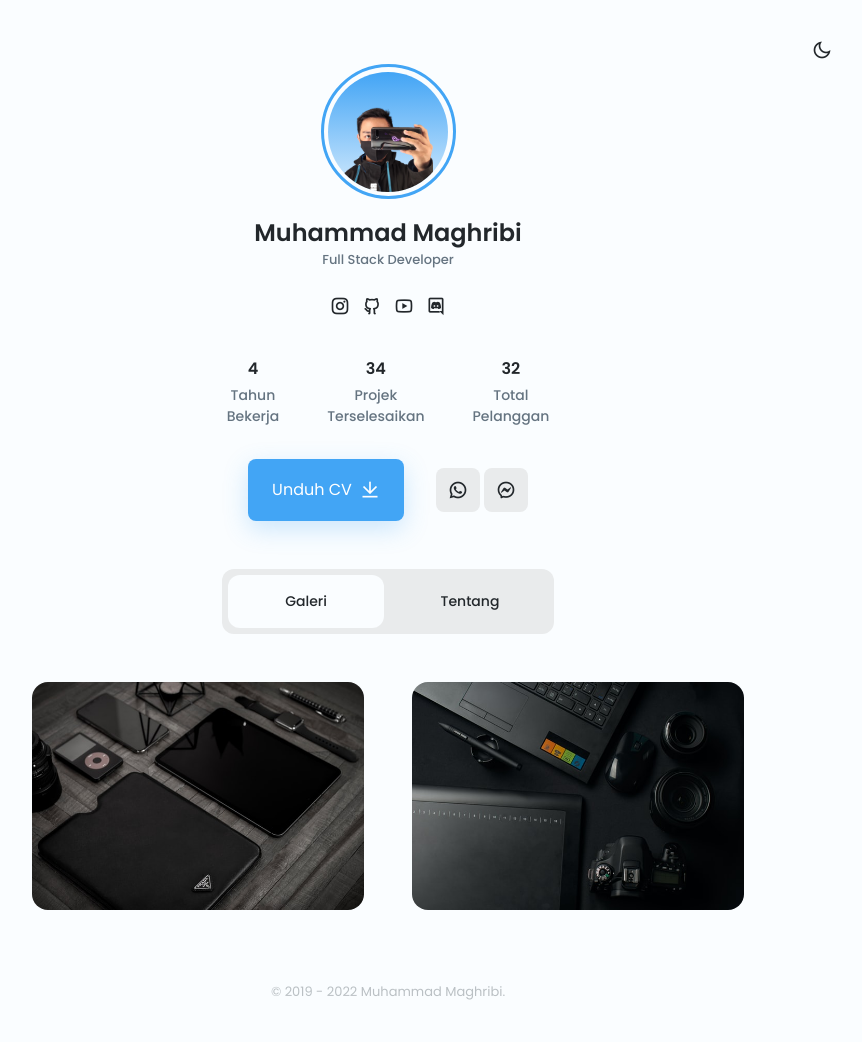
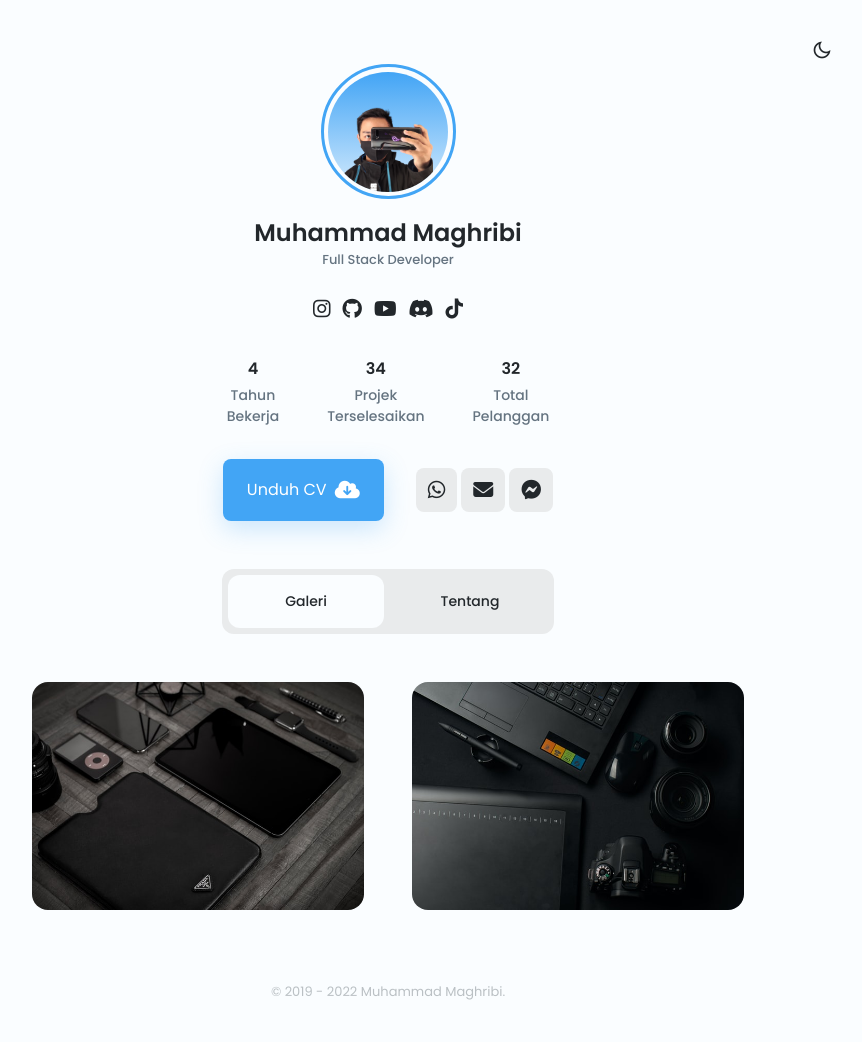
Before and after one commit to muhammedia/muhammedia.github.io, a plain HTML site: page index.html in a window 1280 px wide. Shown: the whole page, without its empty margins (252-1114 px from the left). Drawn offline with nearby package versions, Linux system fonts and the light colour scheme.

Commit message:
mengubah jenis font dan menambahkan beberapa penyesuaian

```diff
--- a/index.html
+++ b/index.html
@@ -17,6 +17,7 @@
         <link rel="shortcut icon" href="assets/img/automaton.png" type="image/x-icon">
 
         <!--=============== REMIX ICONS ===============-->
+        <script src="https://kit.fontawesome.com/523d811539.js" crossorigin="anonymous"></script>
         <link href="https://cdn.jsdelivr.net/npm/remixicon@2.5.0/fonts/remixicon.css" rel="stylesheet">
 
         <!--=============== CSS ===============-->
@@ -44,19 +45,23 @@
 
                     <ul class="profile__social">
                         <a href="https://www.instagram.com/muhampedia" target="_blank" class="profile__social-link">
-                            <i class="ri-instagram-line"></i>
+                            <i class="fa-brands fa-instagram"></i>
                         </a>
 
                         <a href="https://github.com/muhammedia" target="_blank" class="profile__social-link">
-                            <i class="ri-github-line"></i>
+                            <i class="fa-brands fa-github"></i>
                         </a>
 
                         <a href="https://youtube.com/muhammadmaghribi" target="_blank" class="profile__social-link">
-                            <i class="ri-youtube-line"></i>
+                            <i class="fa-brands fa-youtube"></i>
                         </a>
 
-                        <a href="https://discord.gg/V2tWmm3DQC" target="_blank" class="profile__social-link">
-                            <i class="ri-discord-line"></i>
+                        <a href="https://discord.com/users/977156734579798016" target="_blank" class="profile__social-link">
+                            <i class="fa-brands fa-discord"></i>
+                        </a>
+
+                        <a href="https://tiktok.com/@muhampedia" target="_blank" class="profile__social-link">
+                            <i class="fa-brands fa-tiktok"></i>
                         </a>
                     </ul>
                 </div>
@@ -83,17 +88,21 @@
                 <div class="profile__buttons">
                     <!-- Insert your CV -->
                     <a download="" href="assets/pdf/MuhammadMaghribi.pdf" class="button">
-                        Unduh CV <i class="ri-download-line"></i>
+                        Unduh CV <i class="fa-solid fa-cloud-arrow-down"></i>
                     </a>
 
                     <div class="profile__buttons-small">
                         <!-- Insert a real number plus country code -->
                         <a href="https://api.whatsapp.com/send?phone=6285157355910&text=Halo Muhammad Maghribi! Saya Ingin Bekerja Sama Dengan Anda." target="_blank" class="button button__small button__gray">
-                            <i class="ri-whatsapp-line"></i>
+                            <i class="fa-brands fa-whatsapp"></i>
+                        </a>
+                        <!-- Insert your profile -->
+                        <a href="" target="_blank" class="button button__small button__gray">
+                            <i class="fa-solid fa-envelope"></i>
                         </a>
                         <!-- Insert your brand name or profile -->
                         <a href="https://m.me/muhampedia" target="_blank" class="button button__small button__gray">
-                            <i class="ri-messenger-line"></i>
+                            <i class="fa-brands fa-facebook-messenger"></i>
                         </a>
                     </div>
                 </div>
@@ -125,7 +134,7 @@
                                     <span class="projects__subtitle">Komunitas</span>
                                     <h3 class="projects__title">Custom Station</h3>
                                     <a href="https://customstation.site/" target="_blank" class="projects__button button button__small">
-                                        <i class="ri-link"></i>
+                                        <i class="fa-solid fa-arrow-up-right-from-square"></i>
                                     </a>
                                 </div>
                             </div>
@@ -139,7 +148,7 @@
                                     <span class="projects__subtitle">Web</span>
                                     <h3 class="projects__title">Portfolio website</h3>
                                     <a href="#" class="projects__button button button__small">
-                                        <i class="ri-link"></i>
+                                        <i class="fa-solid fa-arrow-up-right-from-square"></i>
                                     </a>
                                 </div>
                             </div>
```
Also changed, not shown: assets/js/main.js (+15 -15 lines).
